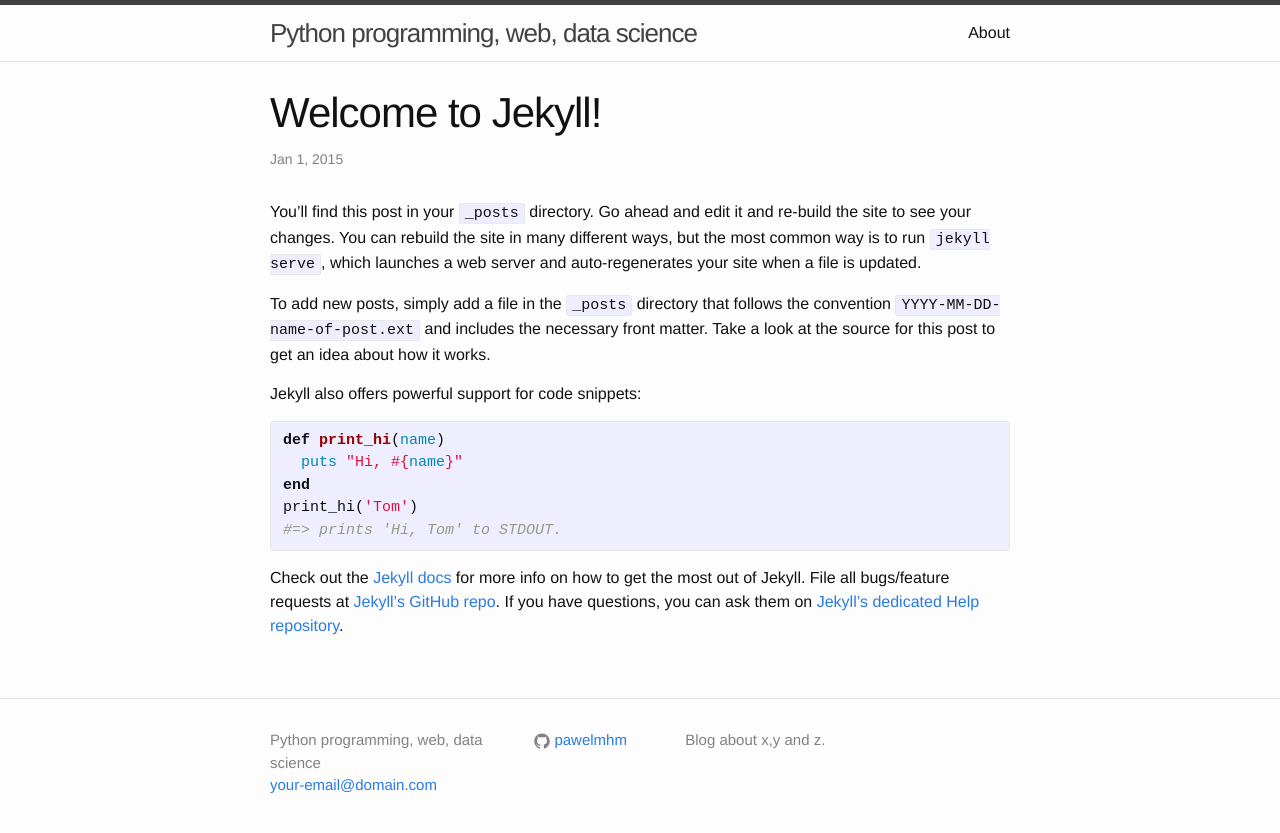
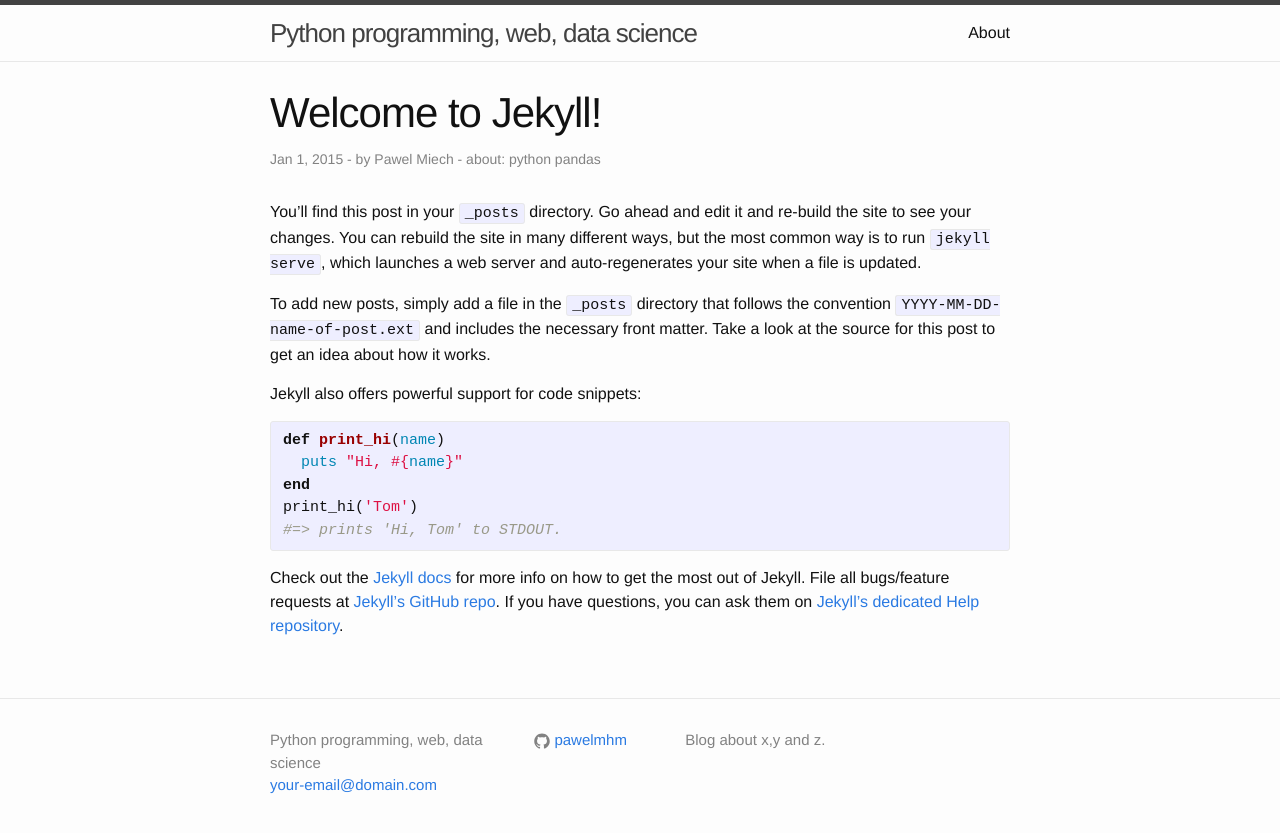
Before and after one commit to pawelmhm/pawelmhm.github.io, a Jekyll site: the page built from _posts/2015-01-01-welcome-to-jekyll.markdown, in a window 1280 px wide. Shown: the top 833 px of the page. Built offline with Jekyll 4.4.1, drawn with Linux system fonts in a browser that asks for light colours.

Commit message:
microdata

```diff
--- a/_config.yml
+++ b/_config.yml
@@ -4,8 +4,9 @@
 description: > # this means to ignore newlines until "baseurl:"
     Blog about x,y and z.
 baseurl: "" # the subpath of your site, e.g. /blog/
-url: "http://yourdomain.com" # the base hostname & protocol for your site
+url: "http://pawelmhm.github.io" # the base hostname & protocol for your site
 github_username:  pawelmhm
+author: Pawel Miech
 
 # Build settings
 markdown: kramdown
--- a/_layouts/default.html
+++ b/_layouts/default.html
@@ -3,7 +3,7 @@
 
   {% include head.html %}
 
-  <body>
+    <body itemscope itemtype="http://schema.org/Blog">
 
     {% include header.html %}
 
--- a/_layouts/post.html
+++ b/_layouts/post.html
@@ -1,14 +1,20 @@
 ---
 layout: default
 ---
-<div class="post">
+<div class="post" itemscope itemtype="http://schema.org/BlogPosting">
 
   <header class="post-header">
-    <h1 class="post-title">{{ page.title }}</h1>
-    <p class="post-meta">{{ page.date | date: "%b %-d, %Y" }}{% if page.author %} • {{ page.author }}{% endif %}{% if page.meta %} • {{ page.meta }}{% endif %}</p>
+    <h1 class="post-title" itemprop='headline'>{{ page.title }}</h1>
+    <div class="post-meta">
+        <span itemprop='dateCreated'>{{ page.date | date: "%b %-d, %Y" }}</span>
+        <span>- by</span>
+        <span itemprop='author'>{% if page.author %}{{ page.author }}{% else site.author %}{% endif %}</span>
+        <span>- about:</span>
+        <span itemprop='keywords'>{% if page.keywords %}{{ page.keywords }}{% endif %}</span>
+    </div>
   </header>
 
-  <article class="post-content">
+  <article class="post-content" itemprop='ArticleBody'>
     {{ content }}
   </article>
 
--- a/_posts/2015-01-01-welcome-to-jekyll.markdown
+++ b/_posts/2015-01-01-welcome-to-jekyll.markdown
@@ -3,6 +3,9 @@
 title:  "Welcome to Jekyll!"
 date:   2015-01-01 14:34:42
 categories: jekyll update
+author: Pawel Miech
+meta: foo
+keywords: python pandas
 ---
 You’ll find this post in your `_posts` directory. Go ahead and edit it and re-build the site to see your changes. You can rebuild the site in many different ways, but the most common way is to run `jekyll serve`, which launches a web server and auto-regenerates your site when a file is updated.
 
```
